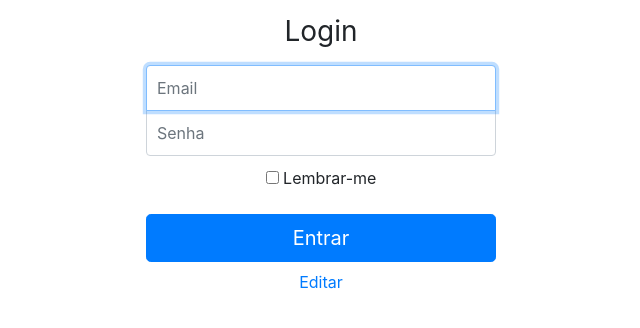
After one commit to antonio99686/tcc-1, a PHP site: page /crud/login.php in a window 1280 px wide. The commit adds this page. Shown: the top 328 px of the page, without its empty margins (319-959 px from the left). Run offline with PHP 8.4, Linux system fonts and the light colour scheme.

Commit message:
teste do login

```diff
--- /dev/null
+++ b/crud/login.php
@@ -0,0 +1,55 @@
+<!DOCTYPE html>
+<html lang="pt-br">
+<head>
+  <meta charset="UTF-8">
+  <meta name="viewport" content="width=device-width, initial-scale=1.0">
+  <title>Login</title>
+  <!-- Incluir CSS do Bootstrap -->
+  <link href="https://stackpath.bootstrapcdn.com/bootstrap/4.5.2/css/bootstrap.min.css" rel="stylesheet">
+  <!-- Estilos CSS personalizados -->
+  <style>
+    .form-signin {
+      max-width: 380px;
+      padding: 15px;
+      margin: auto;
+    }
+    .form-signin .form-control {
+      position: relative;
+      box-sizing: border-box;
+      height: auto;
+      padding: 10px;
+      font-size: 16px;
+    }
+    .form-signin .form-control:focus {
+      z-index: 2;
+    }
+    .form-signin input[type="email"] {
+      margin-bottom: -1px;
+      border-bottom-right-radius: 0;
+      border-bottom-left-radius: 0;
+    }
+    .form-signin input[type="password"] {
+      margin-bottom: 10px;
+      border-top-left-radius: 0;
+      border-top-right-radius: 0;
+    }
+  </style>
+</head>
+<body class="text-center">
+  <form class="form-signin">
+    <h1 class="h3 mb-3 font-weight-normal">Login</h1>
+    <label for="inputEmail" class="sr-only">Email</label>
+    <input type="email" id="inputEmail" class="form-control" placeholder="Email" required autofocus>
+    <label for="inputPassword" class="sr-only">Senha</label>
+    <input type="password" id="inputPassword" class="form-control" placeholder="Senha" required>
+    <div class="checkbox mb-3">
+      <label>
+        <input type="checkbox" value="remember-me"> Lembrar-me
+      </label>
+    </div>
+    <button class="btn btn-lg btn-primary btn-block" type="submit">Entrar</button>
+    <a class="nav-link active" aria-current="page" href="">Editar</a>
+        </li>
+  </form>
+</body>
+</html>
```
Also changed, not shown: crud/index.php (deleted, +0 -36 lines), index2.php (renamed from index.php, +10 -6 lines), navbar.php (+17 -12 lines).
